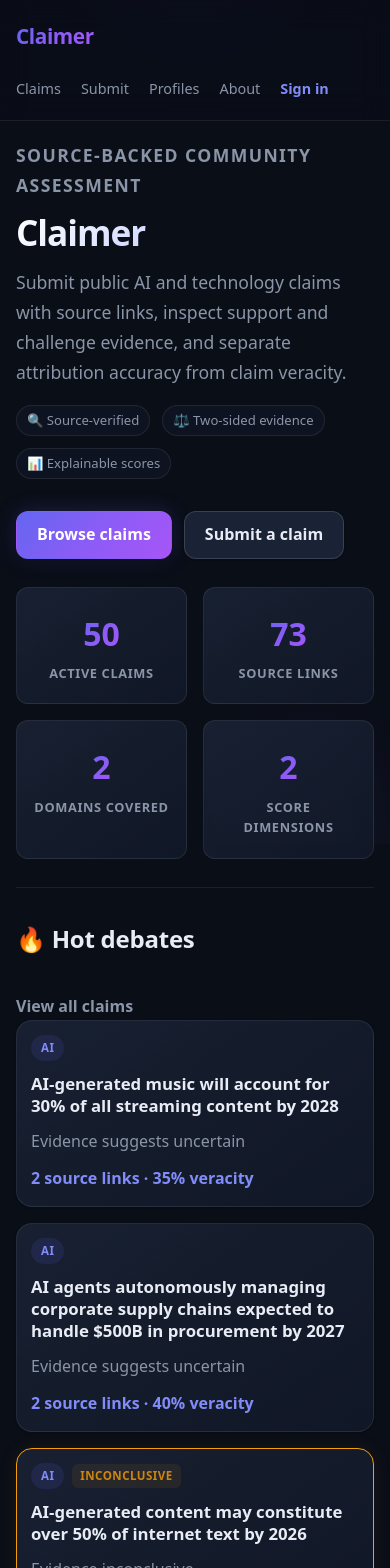
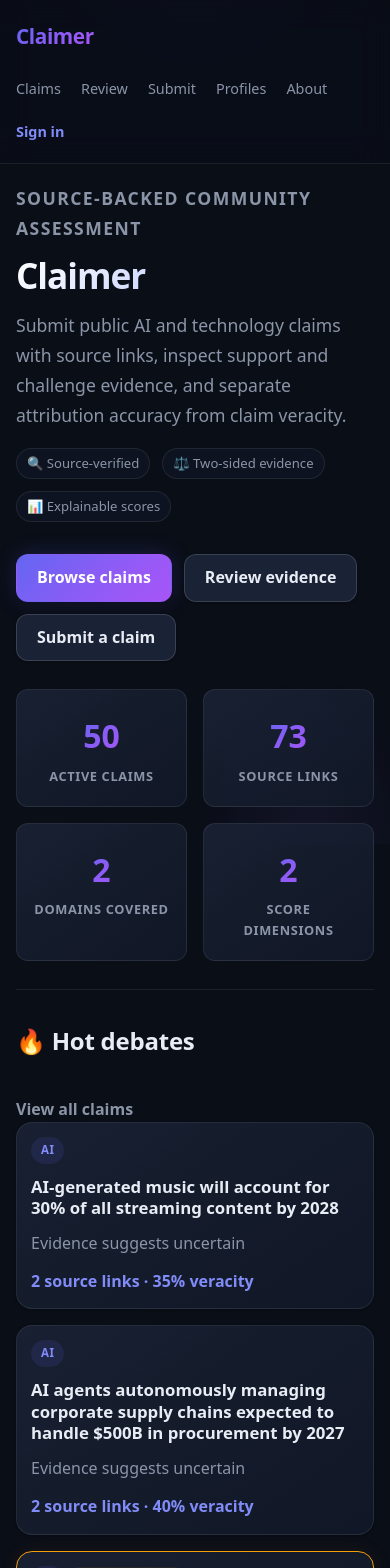
Before and after one commit to Claimer-org/claimer, a Next.js app: page /claimer/ in a window 390 px wide. Shown: the top 1568 px of the page. Built offline with nearby package versions, Linux system fonts and the light colour scheme; no server answers.

Commit message:
feat: add review mission queue

```diff
--- a/app/globals.css
+++ b/app/globals.css
@@ -711,6 +711,90 @@ main {
   color: var(--foreground-dim);
 }
 
+/* Mission Queue */
+.mission-board {
+  display: grid;
+  grid-template-columns: repeat(auto-fit, minmax(280px, 1fr));
+  gap: 16px;
+}
+
+.mission-card {
+  display: grid;
+  align-content: start;
+  gap: 14px;
+  min-width: 0;
+  border: 1px solid var(--line);
+  border-left: 4px solid var(--context);
+  border-radius: var(--radius-lg);
+  background: var(--gradient-card);
+  box-shadow: var(--shadow-sm);
+  padding: 20px;
+  transition: all var(--transition-smooth);
+}
+
+.mission-card:hover {
+  border-color: var(--line-strong);
+  border-left-color: var(--accent-strong);
+  box-shadow: var(--shadow-md);
+  transform: translateY(-2px);
+}
+
+.mission-card.support {
+  border-left-color: var(--support);
+}
+
+.mission-card.challenge {
+  border-left-color: var(--challenge);
+}
+
+.mission-card h2,
+.mission-card p {
+  margin: 0;
+}
+
+.mission-card h2 {
+  font-size: 1.2rem;
+  line-height: 1.2;
+  overflow-wrap: anywhere;
+}
+
+.mission-card p {
+  color: var(--foreground-dim);
+  overflow-wrap: anywhere;
+}
+
+.mission-meta,
+.mission-stats,
+.mission-actions {
+  display: flex;
+  flex-wrap: wrap;
+  gap: 8px;
+  align-items: center;
+  min-width: 0;
+}
+
+.mission-priority,
+.mission-stats span {
+  border-radius: 999px;
+  background: var(--bg-elevated);
+  color: var(--foreground-dim);
+  font-size: 0.73rem;
+  font-weight: 700;
+  padding: 4px 10px;
+  text-transform: uppercase;
+  letter-spacing: 0.03em;
+}
+
+.mission-priority {
+  background: rgba(244, 63, 94, 0.12);
+  color: var(--challenge);
+}
+
+.mission-instruction {
+  border-top: 1px solid var(--line);
+  padding-top: 12px;
+}
+
 /* Assessment Checklist */
 .assessment-checklist {
   display: grid;
@@ -1131,6 +1215,7 @@ textarea {
   .submit-panel,
   .form-panel,
   .detail,
+  .mission-card,
   .card,
   .claim {
     padding: 14px;
--- a/app/layout.tsx
+++ b/app/layout.tsx
@@ -47,6 +47,7 @@ export default function RootLayout({
           </Link>
           <nav aria-label="Primary navigation">
             <Link href="/claims">Claims</Link>
+            <Link href="/review">Review</Link>
             <Link href="/submit">Submit</Link>
             <Link href="/profiles">Profiles</Link>
             <Link href="/about">About</Link>
@@ -60,6 +61,7 @@ export default function RootLayout({
             <span>Community assessment · Source links · Explainable scores</span>
           </div>
           <nav className="footer-links" aria-label="Footer navigation">
+            <Link href="/review">Review</Link>
             <Link href="/feedback">Feedback</Link>
             <Link href="/about">About</Link>
             <Link href="/terms">Terms</Link>
--- a/app/page.tsx
+++ b/app/page.tsx
@@ -53,6 +53,9 @@ export default function HomePage() {
         <div className="actions">
           <Link className="button primary" href="/claims">
             Browse claims
+          </Link>
+          <Link className="button" href="/review">
+            Review evidence
           </Link>
           <Link className="button" href="/submit">
             Submit a claim
@@ -153,7 +156,7 @@ export default function HomePage() {
       <section className="panel" aria-labelledby="missions-title">
         <div className="section-heading">
           <h2 id="missions-title">Review missions</h2>
-          <Link href="/claims">Open queue</Link>
+          <Link href="/review">Open queue</Link>
         </div>
         <div className="grid">
           {seedClaims.slice(0, 3).map((claim) => {
@@ -163,7 +166,7 @@ export default function HomePage() {
                 <span className="claim-domain">{mission.stance}</span>
                 <h3>{mission.title}</h3>
                 <p>{claim.title}</p>
-                <Link href={`/submit?claim=${claim.id}`}>Start review</Link>
+                <Link href={`/submit/${claim.id}`}>Start review</Link>
               </article>
             );
           })}
@@ -214,8 +217,8 @@ export default function HomePage() {
           <Link className="button primary" href="/submit">
             Submit a claim
           </Link>
-          <Link className="button" href="/claims">
-            Browse claims
+          <Link className="button" href="/review">
+            Review evidence
           </Link>
         </div>
       </section>
```
Also changed, not shown: app/claims/claims-client.tsx (+54 -33 lines), app/review/page.tsx (added, +141 -0 lines), app/submit/[id]/page.tsx (added, +55 -0 lines).
